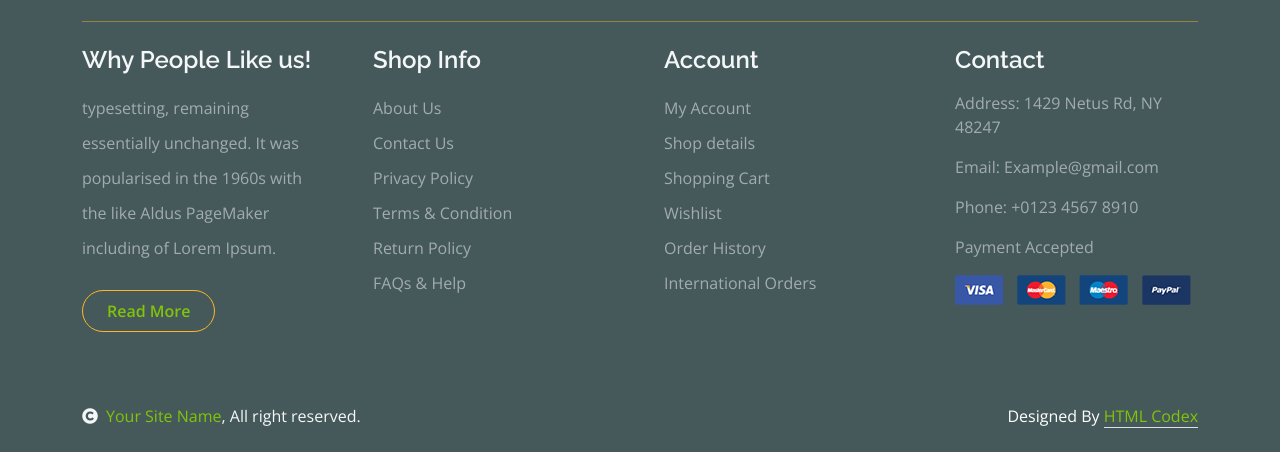
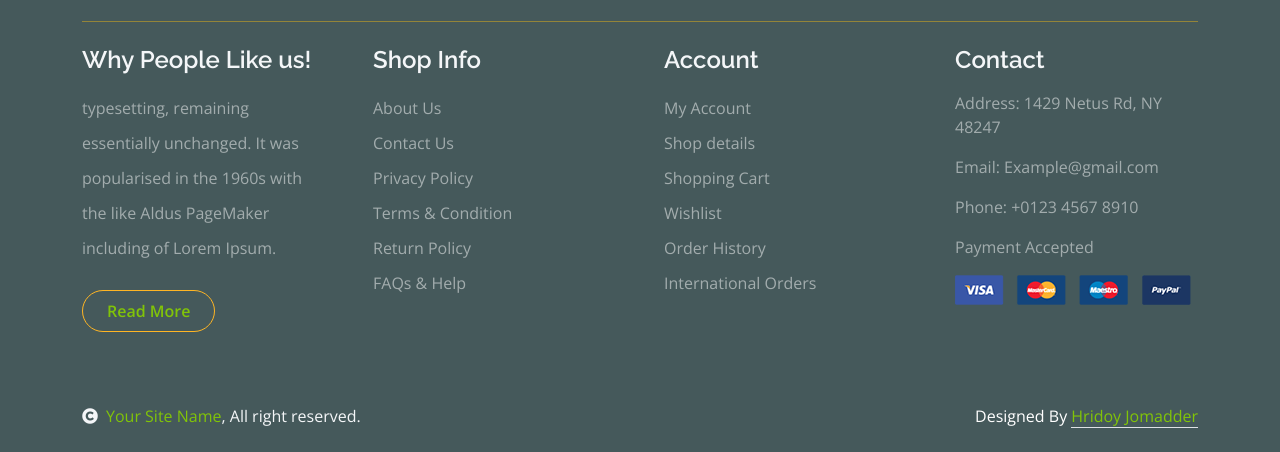
Before and after one commit to Hridoy-Jomadder/Project-05, a plain HTML site: page testimonial.html in a window 1280 px wide. Shown: the part 1126-1578 px from the top of the page. Drawn offline with nearby package versions, Linux system fonts and the light colour scheme.

Commit message:
Update testimonial.html

```diff
--- a/testimonial.html
+++ b/testimonial.html
@@ -294,10 +294,7 @@
                         <span class="text-light"><a href="#"><i class="fas fa-copyright text-light me-2"></i>Your Site Name</a>, All right reserved.</span>
                     </div>
                     <div class="col-md-6 my-auto text-center text-md-end text-white">
-                        <!--/*** This template is free as long as you keep the below author’s credit link/attribution link/backlink. ***/-->
-                        <!--/*** If you'd like to use the template without the below author’s credit link/attribution link/backlink, ***/-->
-                        <!--/*** you can purchase the Credit Removal License from "https://htmlcodex.com/credit-removal". ***/-->
-                        Designed By <a class="border-bottom" href="https://htmlcodex.com">HTML Codex</a>
+                        Designed By <a class="border-bottom" href="">Hridoy Jomadder</a>
                     </div>
                 </div>
             </div>
```
